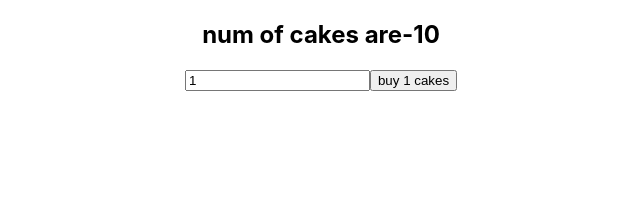
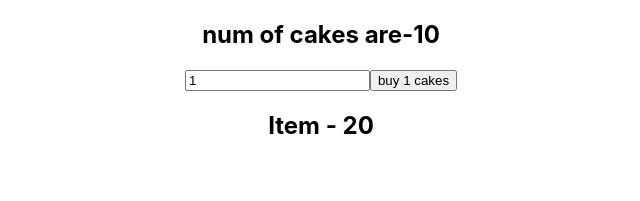
Before and after one commit to abdultanveer/react-redux, a React (Create React App) app: page / in a window 1280 px wide. Shown: the top 201 px of the page, without its empty margins (319-959 px from the left). Built offline with nearby package versions, Linux system fonts and the light colour scheme.

Commit message:
mapstateprops-- ownprops

```diff
--- a/src/App.js
+++ b/src/App.js
@@ -8,6 +8,7 @@ import DocTitleTwo from "./hooks/DocTitleTwo";
 import CounterOne from "./hooks/CounterOne";
 import CounterTwo from "./hooks/CounterTwo";
 import NewCakeContainer from "./components/NewCakeContainer";
+import ItemContainer from "./components/ItemContainer";
 //npm i react-redux
 // npm i --save redux-logger
 
@@ -18,7 +19,8 @@ function App() {
       <div className="App">
         {/* <CounterOne/>
       <CounterTwo/> */}
-        <NewCakeContainer />
+        <NewCakeContainer  />
+        <ItemContainer item ="cake"/>
         {/* <CakeContainer />
         <HooksCakeContainer /> */}
       </div>
--- /dev/null
+++ b/src/components/ItemContainer.js
@@ -0,0 +1,31 @@
+import React from 'react'
+import { connect } from 'react-redux';
+
+ function ItemContainer(props) {
+  return (
+    <div>
+        <h2>Item - {props.item}</h2>
+    </div>
+  )
+}
+
+
+const mapStateToProps = (state,ownProps) => {
+    const itemState  =
+    ownProps.cake ? state.cake.numCakes
+    :state.iceCream.numIcreams
+    return {
+     item: itemState
+
+    };
+  };
+
+// const mapDispatchToProps = (dispatch) => {
+//     return {
+//       buyCake: () => dispatch(buyCake()),
+//       buyIcecream: () => dispatch(buyIcecream()),
+
+//     };
+//   };
+
+export default connect(mapStateToProps)(ItemContainer);
```
